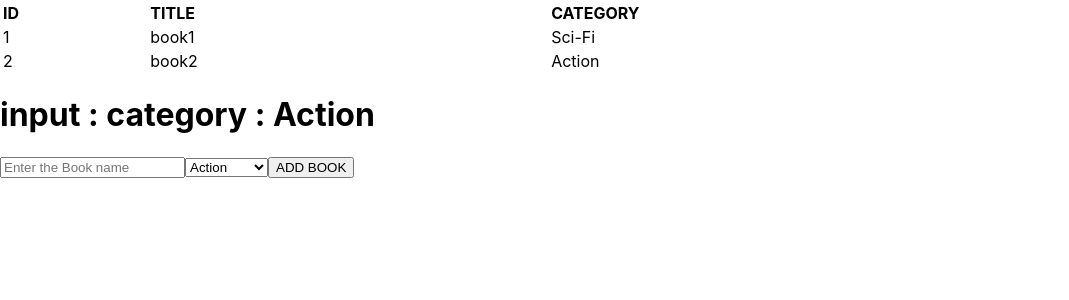
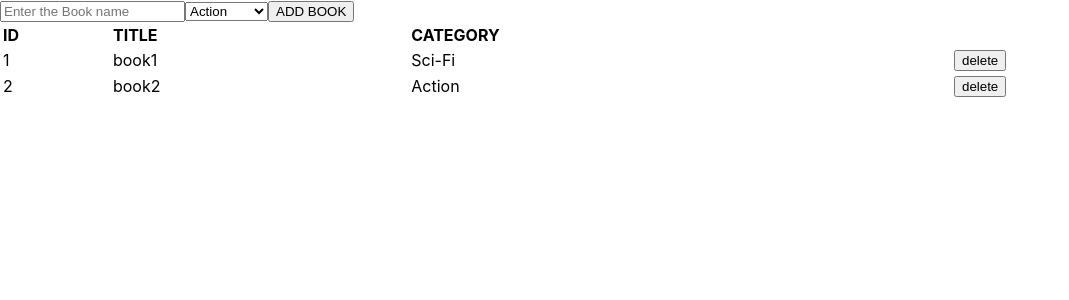
Before and after one commit to zinagithub/bookstore, a React (Create React App) app: page / in a window 1280 px wide. Shown: the top 300 px of the page, without its empty margins (0-1069 px from the left). Built offline with nearby package versions, Linux system fonts and the light colour scheme.

Commit message:
add handleRemoveBook method

```diff
--- a/src/actions/index.js
+++ b/src/actions/index.js
@@ -2,7 +2,7 @@
  export const CREATE_BOOK = 'CREATE_BOOK'
 
 
-const generateId = () => Math.round(Math.random() * 1000);
+const generateId = () => Math.round(Math.random() * 1000).toString();
 
 export const createBook = ({ title, category }) => ({
   type: CREATE_BOOK,
--- a/src/components/App.js
+++ b/src/components/App.js
@@ -6,8 +6,9 @@ import './App.css';
 function App() {
   return (
     <div className='App'>
+      <BookForm />
       <BookList />
-      <BookForm />
+
     </div>
   );
 }
--- a/src/components/Book.js
+++ b/src/components/Book.js
@@ -4,15 +4,17 @@ import React from 'react';
 class Book extends React.Component {
 
   render() {
-    console.log(this.props)
+    //console.log(this.props)
   	let myId = this.props.value.id;
   	let myTitle= this.props.value.title;
     let myCategory= this.props.value.category;
+    let clickHandler = this.props.handleRemoveBook;
     return (
             <tr>
               <td>{myId}</td>
               <td>{myTitle}</td>
               <td>{myCategory}</td>
+              <td><button onClick={() => clickHandler(myId)}>delete</button></td>
             </tr>
 
     );
--- a/src/containers/BookForm.js
+++ b/src/containers/BookForm.js
@@ -1,4 +1,6 @@
 import React from 'react';
+import { connect } from 'react-redux';
+import {createBook} from '../actions/index';
 
 
 const Categories = ['Action', 'Biography', 'History', 'Horror', 'Kids', 'Learning', 'Sci-Fi']
@@ -12,10 +14,18 @@ class BookForm extends React.Component {
          [e.target.name]: e.target.value
       });
 	}
+	handleSubmit = (e) => {
+		e.preventDefault();
+		const { title, category } = this.state;
+		this.props.addItem({ title, category });
+		this.setState({
+                title: '',
+        })
+	}
 	render(){
 		return (
-            <form>
-                  <h1>input : {this.state.title} category : {this.state.category}</h1>
+            <form onSubmit={this.handleSubmit}>
+
                   <input type = 'text' name='title'  placeholder="Enter the Book name" onChange={this.handleChange}/>
                   <select name='category' onChange={this.handleChange}>
                     { Categories.map((cat) => (<option  value={cat} key={cat} > {cat} </option>)) }
@@ -25,4 +35,20 @@ class BookForm extends React.Component {
 			);
 	}
 }
-export default BookForm;
+
+const mapStateToProps = (state) => {
+  return {
+    books: state.books
+  };
+};
+
+
+const mapDispatchToProps = dispatch => {
+  return {
+    addItem: (a) => {
+      dispatch(createBook(a))
+    }
+  };
+};
+
+export default connect(mapStateToProps, mapDispatchToProps)(BookForm);
--- a/src/containers/BookList.js
+++ b/src/containers/BookList.js
@@ -1,12 +1,14 @@
 import React from 'react';
 import Book from '../components/Book';
 import { connect } from 'react-redux';
+import {removeBook} from '../actions/index';
 import '../components/App.css';
 
 class BookList extends React.Component {
 
   render (){
-
+  	console.log('mybooks :', this.props.mybooks);
+  	console.log('delItem :', this.props.delItem)
     return (<table>
     	       <tbody>
     	       <tr>
@@ -15,7 +17,8 @@ class BookList extends React.Component {
                   <th>CATEGORY</th>
                 </tr>
     	       {this.props.mybooks.map((elm) => {
-    	       	 return (<Book key = {elm.id} value = {elm} />)
+    	       	 return (<Book key = {elm.id} value = {elm}
+    	       	 	      handleRemoveBook = {this.props.delItem} />)
     	       })}
                </tbody>
     	   </table>);
@@ -28,4 +31,12 @@ const mapStateToProps = state => {
   	mybooks: state.books
   }
 }
-export default connect(mapStateToProps)(BookList)
+
+const mapDispatchToProps = dispatch => {
+  return {
+    delItem: (id) => {
+      dispatch(removeBook(id))
+    }
+  };
+};
+export default connect(mapStateToProps, mapDispatchToProps)(BookList)
--- a/src/reducers/books.js
+++ b/src/reducers/books.js
@@ -2,23 +2,26 @@ import {CREATE_BOOK, REMOVE_BOOK } from '../actions/index'
 const initState = {
 	books : [
 	{
-		id : 1,
+		id : '1',
 		title : 'book1',
 	    category: 'Sci-Fi'
 	},
 	{
-		id : 2,
+		id : '2',
 		title : 'book2',
 	    category: 'Action'
-	}
+	},
 	]
 }
 const booksReducer = (state = initState, action)  => {
     switch (action.type) {
     case CREATE_BOOK:
-        return [...state, action.book];
+        state.books = [...state.books, action.book]
+        return state;
+
     case REMOVE_BOOK:
-        return state.filter(book => book.id !== action.id);
+        state.books = state.books.filter(book => book.id !== action.id);
+        return state;
     default:
       return state
   }
```
